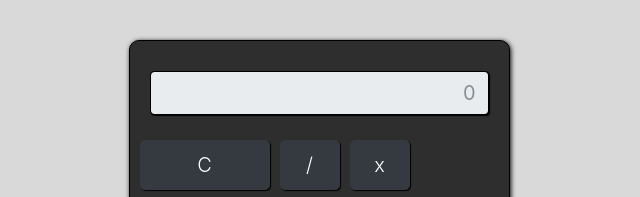
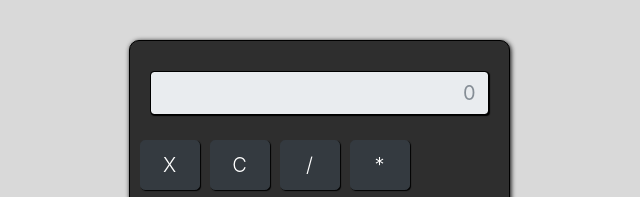
Before and after one commit to FLviin/Curso-Udemy-Web, a plain HTML site: page App calculadora/index.html in a window 1280 px wide. Shown: the top 197 px of the page, 321-961 px from the left. Drawn offline with nearby package versions, Linux system fonts and the light colour scheme.

Commit message:
Add files via upload

```diff
--- a/App calculadora/calcula.js
+++ b/App calculadora/calcula.js
@@ -1,9 +1,16 @@
 function calcular(tipo, valor){
+
     if(tipo === 'acao'){
-
         if( valor == 'c'){
             //limpar o visor
-            document.getElementById('resultado').value = ''
+             document.getElementById('resultado').value = ''
+        }
+
+        if( valor == 'x'){
+            var apagar_caracter =  document.getElementById('resultado').value
+            var apagar_caracter2 = apagar_caracter.slice(0, -1)
+
+            document.getElementById('resultado').value = apagar_caracter2
         }
 
         if( valor === '+' || valor === '-' || valor === '*' || valor === '/' || valor === '.'){
--- a/App calculadora/index.html
+++ b/App calculadora/index.html
@@ -23,9 +23,10 @@
             <input id="resultado" type="text" class="form-control resultado" placeholder="0" disabled="disabled" />
 
             <div class="row">
-              <button onclick="calcular('acao', 'c')" type="button" class="btn btn-dark btn-lg clear font-weight-light">C</button>
+              <button onclick="calcular('acao', 'x')" type="button" class="btn btn-dark btn-lg font-weight-light">X</button>
+              <button onclick="calcular('acao', 'c')" type="button" class="btn btn-dark btn-lg font-weight-light">C</button>
               <button onclick="calcular('acao', '/')" type="button" class="btn btn-dark btn-lg font-weight-light">/</button>
-              <button onclick="calcular('acao', '*')" type="button" class="btn btn-dark btn-lg font-weight-light">x</button>
+              <button onclick="calcular('acao', '*')" type="button" class="btn btn-dark btn-lg font-weight-light">*</button>
             </div>
 
             <div class="row">
```
